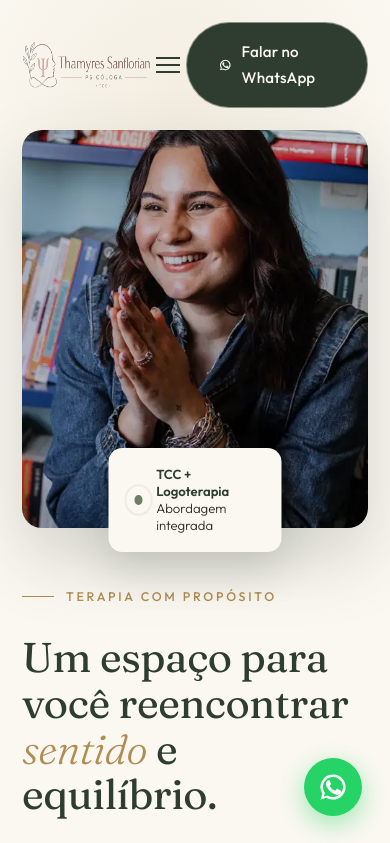
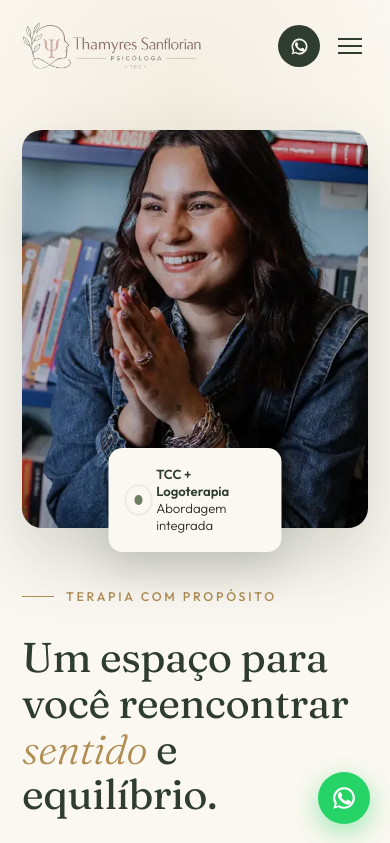
Before and after one commit to girioaugusto/LP_PsithamyresSanflorian, a plain HTML site: page index.html in a window 390 px wide. Shown: the top 843 px of the page. Drawn offline with Linux system fonts and the light colour scheme.

Commit message:
Ajuste no link do WhatsApp- Ajuste de resposividade

```diff
--- a/index.html
+++ b/index.html
@@ -129,6 +129,21 @@
     box-shadow: 0 12px 30px rgba(0,0,0,0.15);
   }
   .btn svg { width: 18px; height: 18px; }
+
+  /* Botão WhatsApp do header — versão compacta para desktop */
+  .header-cta {
+    background: var(--verde-profundo);
+    color: var(--texto-claro);
+    padding: 11px 22px;
+    font-size: 0.88rem;
+    flex-shrink: 0;
+  }
+  .header-cta svg { width: 17px; height: 17px; fill: var(--texto-claro); }
+  .header-cta:hover {
+    background: var(--verde-floresta);
+    transform: translateY(-2px);
+    box-shadow: 0 10px 24px rgba(46,61,47,0.22);
+  }
 
   /* ===== HEADER ===== */
   header {
@@ -777,12 +792,32 @@
     .approach-features { grid-template-columns: repeat(2, 1fr); }
     .footer-grid { grid-template-columns: 1fr 1fr; }
     .footer-brand { grid-column: 1 / -1; }
+    .nav-links { gap: 24px; }
+    .nav-links a { font-size: 0.86rem; }
+    .header-cta { padding: 10px 18px; font-size: 0.84rem; }
+    .header-cta svg { width: 16px; height: 16px; }
   }
 
   @media (max-width: 680px) {
     .container { padding: 0 22px; }
+    .logo { margin-right: auto; }
     .nav-links { display: none; }
-    .menu-toggle { display: flex; }
+    .menu-toggle { display: flex; order: 3; }
+    /* Botão WhatsApp vira ícone circular compacto no celular */
+    .header-cta {
+      order: 2;
+      margin-right: 12px;
+      padding: 0;
+      width: 42px;
+      height: 42px;
+      border-radius: 50%;
+      justify-content: center;
+    }
+    .header-cta .btn-label { display: none; }
+    .header-cta svg { width: 19px; height: 19px; }
+    /* WhatsApp flutuante levemente menor no celular */
+    .whatsapp-float { width: 52px; height: 52px; bottom: 20px; right: 20px; }
+    .whatsapp-float svg { width: 26px; height: 26px; }
     .nav-links.open {
       display: flex;
       position: absolute;
@@ -826,9 +861,9 @@
     <button class="menu-toggle" id="menuToggle">
       <span></span><span></span><span></span>
     </button>
-    <a href="https://wa.me/5519996744457?text=Ol%C3%A1!%20Gostaria%20de%20agendar%20uma%20consulta" target="_blank" rel="noopener" class="btn" style="background:var(--verde-profundo); color: var(--texto-claro); border:1px solid rgba(251,248,241,0.45);">
+    <a href="https://wa.me/5519996744457?text=Ol%C3%A1!%20Gostaria%20de%20agendar%20uma%20consulta" target="_blank" rel="noopener" class="btn header-cta" aria-label="Falar no WhatsApp">
         <svg viewBox="0 0 24 24" fill="currentColor"><path d="M17.5 14.4c-.3-.1-1.7-.8-1.9-.9-.3-.1-.5-.1-.7.1-.2.3-.7.9-.9 1.1-.2.2-.3.2-.6.1-1.7-.8-2.8-1.5-3.9-3.4-.3-.5.3-.5.8-1.5.1-.2 0-.4 0-.5 0-.1-.7-1.6-.9-2.2-.2-.6-.5-.5-.7-.5h-.6c-.2 0-.5.1-.8.4-.3.3-1 1-1 2.5s1.1 2.9 1.2 3.1c.1.2 2.1 3.3 5.2 4.6 2.6 1.1 3.1.9 3.7.8.6-.1 1.7-.7 2-1.4.2-.7.2-1.2.2-1.4-.1-.1-.3-.2-.6-.3z"/><path d="M12 2a10 10 0 00-8.5 15.3L2 22l4.8-1.5A10 10 0 1012 2zm0 18a8 8 0 01-4.1-1.1l-.3-.2-3 .9.9-2.9-.2-.3A8 8 0 1112 20z"/></svg>
-        Falar no WhatsApp
+        <span class="btn-label">Falar no WhatsApp</span>
     </a>
   </div>
 </header>
```
